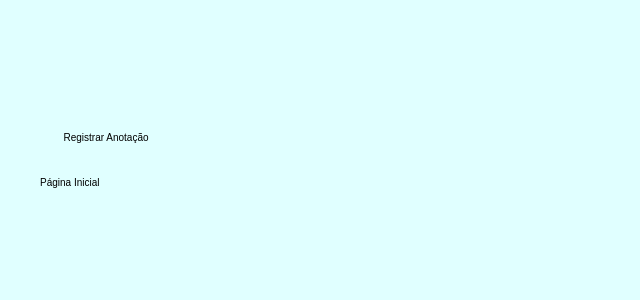
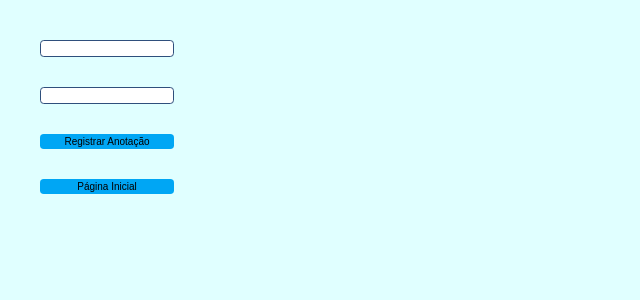
Before and after one commit to Bru-no98/notepad, a React (Vite) app: page /notesform in a window 1280 px wide. Shown: the top 300 px of the page, without its empty margins (0-640 px from the left). Built offline with nearby package versions, Linux system fonts and the light colour scheme.

Commit message:
feat: criando o component DefaultButton

```diff
--- /dev/null
+++ b/src/components/DefaultButton/DefaultButton.tsx
@@ -0,0 +1,16 @@
+
+    type Props = {
+        children: React.ReactNode;
+        className?: string;
+    }
+
+
+export function DefaultButton({children, className}: Props){
+
+    return (
+        <p className={`className= text-[#2F4F7C] border-1 rounded-md w-48 text-center ${className}`}>
+            {children}
+        </p>
+    )
+
+}
--- a/src/components/InitialPage/index.tsx
+++ b/src/components/InitialPage/index.tsx
@@ -1,6 +1,7 @@
 import '../../styles/global.css';
 
 import { Link } from 'react-router-dom';
+import { DefaultButton } from '../DefaultButton/DefaultButton';
 
 export function InitialPage () {
 
@@ -8,11 +9,15 @@ export function InitialPage () {
         <div className="w-full h-dvh flex flex-col justify-center items-center gap-3.5">
             <h1 className= "text-6xl font-lora text-[#6495ED]">Bloco de notas</h1>
             <div className='flex flex-col items-center gap-3'>
-                <div className='p-<80> border '>
-                    <Link className='text-[#2F4F7C]'  to="/notesform">Formulário de Notas</Link>
-                </div>
 
-                <Link className='inline-block text-[#2F4F7C] border px-10' to="/dashboard">DashBoard</Link>
+                <Link to="/notesform">
+                    <DefaultButton className='w-48'>Formulário de Notas</DefaultButton>
+                </Link>
+
+                <Link to="/dashboard">
+                    <DefaultButton className='w-48'>DashBoard</DefaultButton>
+                </Link>
+
             </div>
 
         </div>
--- a/src/components/NotesForm/index.tsx
+++ b/src/components/NotesForm/index.tsx
@@ -37,14 +37,12 @@ export function NotesForm() {
     return <>
         <div>
             <form onSubmit={handleSaveNote} className = {styles.area}>
-                <input
-                ref={noteTitle}></input>
+                <input  className = "border-1 rounded-md border-[#2F4F7C] bg-white" ref={noteTitle}></input>
 
-                <input
-                ref={noteInformation}></input>
+                <input className = "border-1 rounded-md border-[#2F4F7C] bg-white" ref={noteInformation}></input>
 
-                <button type='submit'>Registrar Anotação</button>
-                <Link to="/">Página Inicial</Link>
+                <button type='submit' className='rounded-md bg-sky-500 hover:bg-sky-700'>Registrar Anotação</button>
+                <Link className='rounded-md bg-sky-500 hover:bg-sky-700 text-center' to="/">Página Inicial</Link>
             </form>
         </div>
     </>
```
